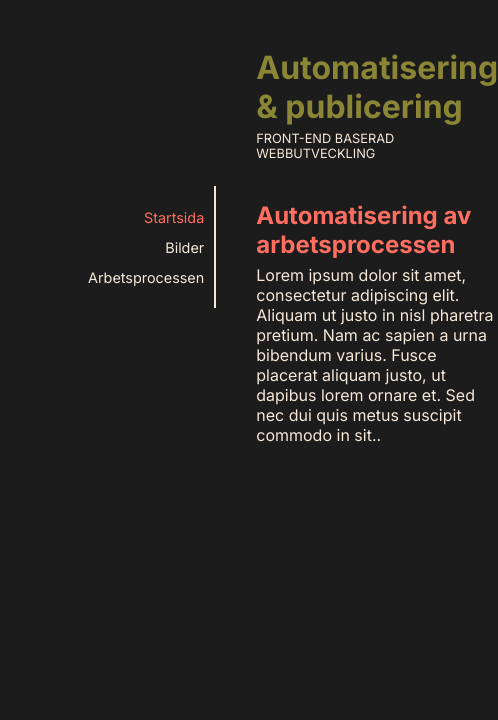
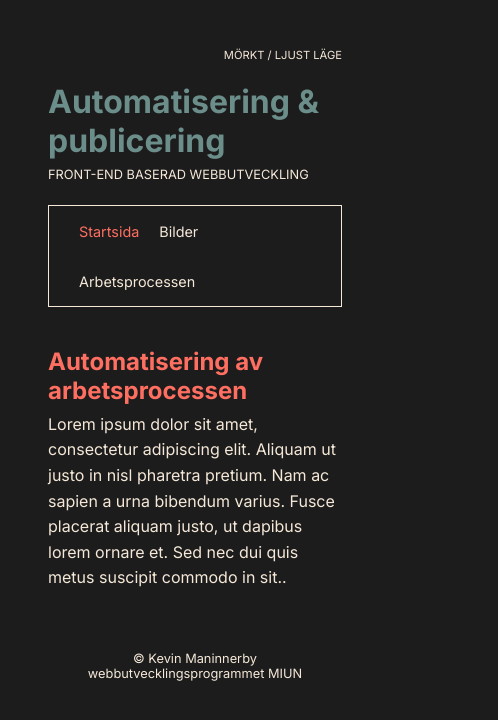
Before and after one commit to Jwcub/O-va-automatisering, a website built with Vite: page index.html in a window 390 px wide. Shown: the whole page, 498 px wide, since content can reach past the window. Built offline with nearby package versions, Linux system fonts and the light colour scheme.

Commit message:
Uppdatering av layout

```diff
--- a/index.html
+++ b/index.html
@@ -14,6 +14,8 @@
 
     <div class="wrapper">
         <header>
+            <span class="lightswitch">Mörkt / ljust läge</span>
+
             <h1>Automatisering & publicering</h1>
             <p class="slogan">Front-end baserad webbutveckling</p>
         </header>
@@ -35,6 +37,11 @@
             Fusce placerat aliquam justo, ut dapibus lorem ornare et. Sed nec
             dui  quis metus suscipit commodo in sit..</p>
         </main>
+
+        <footer>
+                &copy; Kevin Maninnerby <br>
+                webbutvecklingsprogrammet MIUN
+        </footer>
     </div>
 
     <script type="module" src="/src/js/main.js"></script>
--- a/src/css/styles.css
+++ b/src/css/styles.css
@@ -1,6 +1,6 @@
 :root {
   --background: #1C1C1C;
-  --primary: #8A8635;
+  --primary: #6B8E8A;
   --secondary: #FF6F61;
   --foreground: #F5E8D8;
 }
@@ -9,6 +9,7 @@ body {
     background-color: var(--background);
     color: var(--foreground);
     font-family: 'Inter', 'Franklin Gothic Medium', 'Arial Narrow', Arial, sans-serif;
+    font-size: 1rem;
 }
 
 h1 {
@@ -27,6 +28,7 @@ h2 {
 p {
     margin: 0.4em 0 0 0;
     max-width: 60ch;
+    line-height: 1.6;
 }
 
 .slogan {
@@ -36,7 +38,7 @@ p {
 }
 
 .wrapper {
-    max-width: 1000px;
+    max-width: 1080px;
     margin: 0 auto;
     padding: 40px;
     display: grid;
@@ -48,6 +50,16 @@ p {
 
 header {
     order: 2;
+    display: flex;
+    flex-direction: column;
+}
+
+.lightswitch {
+    justify-self: flex-start;
+    align-self: flex-end;
+    font-size: 0.7rem;
+    text-transform: uppercase;
+    margin-bottom: 20px;;
 }
 
 aside {
@@ -86,3 +98,39 @@ main {
     order: 3;
     margin-top: 20px;
 }
+
+footer {
+    order: 4;
+    margin-top: 40px;
+    grid-column: span 2;
+    text-align: center;
+    font-size: 0.8rem;
+}
+
+@media (max-width: 768px) {
+    .wrapper {
+        grid-template-columns: 1fr;
+        grid-template-rows: auto;
+    }
+
+    header,
+    aside,
+    main,
+    footer {
+        order: unset;
+        grid-column: 1;
+    }
+
+    nav {
+        border: 1px solid var(--foreground);
+        text-align: left;
+        padding-right: 10px;
+    }
+    nav ul {
+        margin: 0;
+        padding: 10px 30px;
+        display: flex;
+        flex-wrap: wrap;
+        gap: 20px;
+    }
+}
```
